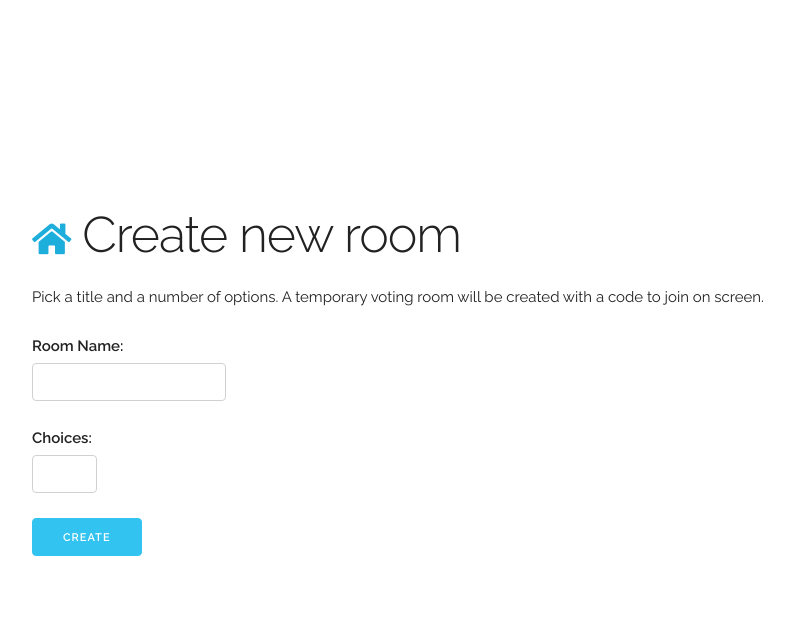
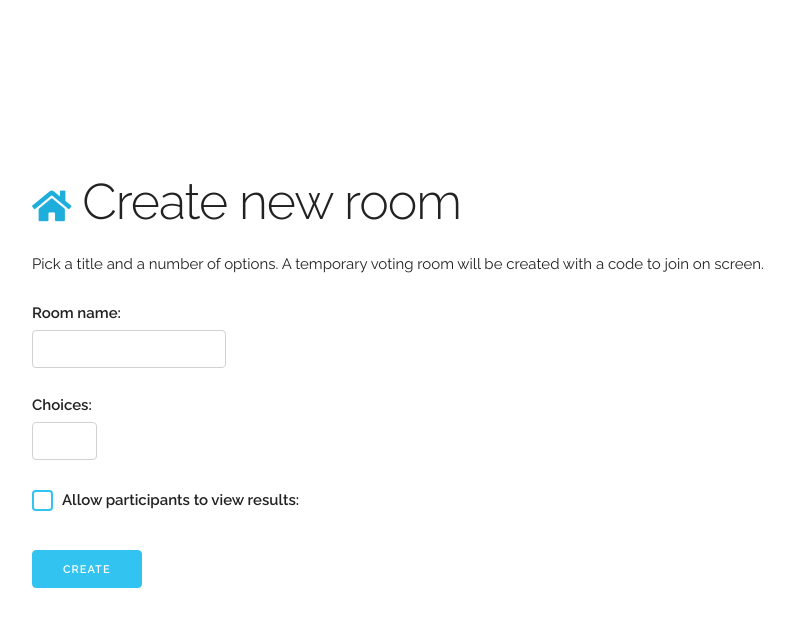
Before and after one commit to 0ffz/Clicky, a Django app: page /create/ in a window 1280 px wide. Shown: the top 627 px of the page, without its empty margins (128-922 px from the left). Run offline with Django 3.2, Linux system fonts and the light colour scheme; some libraries are stand-ins or nearby versions.

Commit message:
Added option for participants to view results

```diff
--- a/Clicky/forms.py
+++ b/Clicky/forms.py
@@ -3,8 +3,9 @@ from django.http import Http404
 
 
 class ClickyCreateForm(forms.Form):
-    room_text = forms.CharField(label='Room Name', max_length=20)
+    room_text = forms.CharField(label='Room name', max_length=20)
     num_choices = forms.IntegerField(label='Choices', min_value=2, max_value=10)
+    can_see_results = forms.BooleanField(label='Allow participants to view results', required=False)
 
 
 class ClickyJoinForm(forms.Form):
--- a/Clicky/models.py
+++ b/Clicky/models.py
@@ -4,10 +4,11 @@ from hashid_field import HashidAutoField
 
 
 class Room(models.Model):
-    id = HashidAutoField(primary_key=True, alphabet="0123456789ABCDEFGHIJKLMNOPQRSTUVWXYZ", min_length=4)
+    id = HashidAutoField(primary_key=True, alphabet="0123456789ABCDEFGHIJKLMNOPQRSTUVWXYZ", min_length=3)
     room_text = models.CharField(max_length=200)
     pub_date = models.DateTimeField('date published')
     reset_id = models.IntegerField(default=0)
+    can_see_results = models.BooleanField(default=False)
 
     def slug(self):
         return slugify(self.room_text)
--- /dev/null
+++ b/Clicky/static/create.css
@@ -0,0 +1,49 @@
+.checkbox-group {
+  display: flex;
+  align-items: center;
+  margin-bottom: 2em;
+  /* Checked */
+  /* Transition */ }
+  .checkbox-group input[type="checkbox"],
+  .checkbox-group input[type="radio"] {
+    position: absolute;
+    opacity: 0;
+    z-index: -1; }
+  .checkbox-group label {
+    position: relative;
+    margin-right: 1em;
+    padding-left: 2em;
+    padding-right: 1em;
+    line-height: 2;
+    cursor: pointer; }
+    .checkbox-group label:before {
+      box-sizing: border-box;
+      content: " ";
+      position: absolute;
+      top: 0.3em;
+      left: 0;
+      display: block;
+      width: 1.4em;
+      height: 1.4em;
+      border: 2px solid #33c3f0;
+      border-radius: .25em;
+      z-index: -1; }
+  .checkbox-group input[type="radio"] + label::before {
+    border-radius: 1em; }
+  .checkbox-group input[type="checkbox"]:checked + label,
+  .checkbox-group input[type="radio"]:checked + label {
+    padding-left: 2em;
+    color: white; }
+    .checkbox-group input[type="checkbox"]:checked + label:before,
+    .checkbox-group input[type="radio"]:checked + label:before {
+      top: 0;
+      width: 100%;
+      height: 2em;
+      background: #33c3f0; }
+  .checkbox-group label,
+  .checkbox-group label::before {
+    -webkit-transition: .25s all ease;
+    -o-transition: .25s all ease;
+    transition: .25s all ease; }
+
+/*# sourceMappingURL=create.css.map */
--- /dev/null
+++ b/Clicky/static/create.min.css
@@ -0,0 +1 @@
+.checkbox-group{display:flex;align-items:center;margin-bottom:2em}.checkbox-group input[type="checkbox"],.checkbox-group input[type="radio"]{position:absolute;opacity:0;z-index:-1}.checkbox-group label{position:relative;margin-right:1em;padding-left:2em;padding-right:1em;line-height:2;cursor:pointer}.checkbox-group label:before{box-sizing:border-box;content:" ";position:absolute;top:.3em;left:0;display:block;width:1.4em;height:1.4em;border:2px solid #33c3f0;border-radius:.25em;z-index:-1}.checkbox-group input[type="radio"]+label::before{border-radius:1em}.checkbox-group input[type="checkbox"]:checked+label,.checkbox-group input[type="radio"]:checked+label{padding-left:2em;color:white}.checkbox-group input[type="checkbox"]:checked+label:before,.checkbox-group input[type="radio"]:checked+label:before{top:0;width:100%;height:2em;background:#33c3f0}.checkbox-group label,.checkbox-group label::before{-webkit-transition:.25s all ease;-o-transition:.25s all ease;transition:.25s all ease}
--- /dev/null
+++ b/Clicky/static/create.scss
@@ -0,0 +1,63 @@
+$blue: #33c3f0;
+
+.checkbox-group {
+  display: flex;
+  align-items: center;
+  margin-bottom: 2em;
+
+  input[type="checkbox"],
+  input[type="radio"] {
+    position: absolute;
+    opacity: 0;
+    z-index: -1;
+  }
+
+  label {
+    position: relative;
+    margin-right: 1em;
+    padding-left: 2em;
+    padding-right: 1em;
+    line-height: 2;
+    cursor: pointer;
+
+    &:before {
+      box-sizing: border-box;
+      content: " ";
+      position: absolute;
+      top: 0.3em;
+      left: 0;
+      display: block;
+      width: 1.4em;
+      height: 1.4em;
+      border: 2px solid $blue;
+      border-radius: .25em;
+      z-index: -1;
+    }
+  }
+
+  input[type="radio"] + label::before {
+    border-radius: 1em;
+  }
+
+  /* Checked */
+  input[type="checkbox"]:checked + label,
+  input[type="radio"]:checked + label {
+    padding-left: 2em;
+    color: white;
+
+    &:before {
+      top: 0;
+      width: 100%;
+      height: 2em;
+      background: $blue;
+    }
+  }
+
+  /* Transition */
+  label,
+  label::before {
+    -webkit-transition: .25s all ease;
+    -o-transition: .25s all ease;
+    transition: .25s all ease;
+  }
+}
--- a/Clicky/templates/clicky/create.html
+++ b/Clicky/templates/clicky/create.html
@@ -1,5 +1,9 @@
 {% extends 'clicky/base.html' %}
 {% block title %}Clicky - Create{% endblock %}
+{% load static %}
+{% block head %}
+    <link rel="stylesheet" type="text/css" href="{% static 'create.css' %}">
+{% endblock %}
 
 {% block content %}
     <h1><a class="home" href={% url 'clicky:index' %}><i class="fas fa-home"></i></a> Create new room</h1>
@@ -14,6 +18,11 @@
             {{ form.num_choices.label_tag }}
             {{ form.num_choices }}
         </div>
+        <div class="fieldWrapper checkbox-group">
+            {{ form.can_see_results }}
+            {{ form.can_see_results.label_tag }}
+        </div>
+
         <input class="button-primary" type="submit" value="Create">
         {{ form.captcha }}
     </form>
--- a/Clicky/templates/clicky/detail.html
+++ b/Clicky/templates/clicky/detail.html
@@ -33,7 +33,7 @@
         </div>
         <br><br>
         <input id="vote" class="button-primary" type="submit" value="Vote">
-        {% if request.session|is_room_admin:room.id %}
+        {% if room.can_see_results or request.session|is_room_admin:room.id %}
             <a id="results" class="button button-secondary" href="{% url 'clicky:results' room.id room.slug %}">View
                 Results</a>
         {% endif %}
--- a/Clicky/views.py
+++ b/Clicky/views.py
@@ -35,7 +35,6 @@ class DetailView(generic.DetailView):
     error_message = None
 
     def get(self, request, *args, **kwargs):
-
         return super(DetailView, self).get(request, *args, **kwargs)
 
     def get_object(self):
@@ -57,7 +56,9 @@ def create(request):
         if form.is_valid():
             room_text = form.cleaned_data['room_text']
             num_choices = form.cleaned_data['num_choices']
-            room = Room(room_text=room_text, pub_date=timezone.now())
+            can_see_results = form.cleaned_data['can_see_results']
+            room = Room(room_text=room_text, pub_date=timezone.now(), can_see_results=can_see_results)
+            # room = Room(room_text=room_text, pub_date=timezone.now())
             room.save()
 
             for x in range(num_choices):
@@ -73,34 +74,32 @@ def create(request):
 
 def vote(request, room_id, slug):
     room = validate_or_404(room_id, slug)
-    try:
-        selected_choice = room.choice_set.get(pk=request.POST['choice'])
-    except (KeyError, Choice.DoesNotExist):
-        # Redisplay the room voting form.
+    if request.method == 'POST':
+        error_message = ""
+        try:
+            selected_choice = room.choice_set.get(pk=request.POST['choice'])
+        except (KeyError, Choice.DoesNotExist):
+            error_message = "You didn't select a choice."
+        else:
+            vote_key = 'voted' + str(room_id)
+            if vote_key in request.session and request.session[vote_key] == room.reset_id:
+                error_message = "You already voted!"
+            else:
+                request.session[vote_key] = room.reset_id
+                selected_choice.votes += 1
+                selected_choice.save()
+                error_message = "Voted successfully!"
         return render(request, 'clicky/detail.html', {
             'room': room,
-            'error_message': "You didn't select a choice.",
+            'error_message': error_message,
         })
-    else:
-        vote_key = 'voted' + str(room_id)
-        if vote_key in request.session and request.session[vote_key] == room.reset_id:
-            return render(request, 'clicky/detail.html', {
-                'room': room,
-                'error_message': "You already voted!",
-            })
-        request.session[vote_key] = room.reset_id
-
-        selected_choice.votes += 1
-        selected_choice.save()
-        return render(request, 'clicky/detail.html', {
-            'room': room,
-            'error_message': "Voted successfully!",
-        })
+    elif request.method == 'GET':
+        return render(request, 'clicky/detail.html', {'room': room})
 
 
 def results(request, room_id, slug):
     room = validate_or_404(room_id, slug)
-    if get_room_admin(room_id) in request.session:
+    if (get_room_admin(room_id) in request.session) or room.can_see_results:
         request.session.set_expiry(43200)  # access expires in 12 hours
         return render(request, 'clicky/results.html', {'room': room})
     return HttpResponseForbidden()
@@ -108,7 +107,7 @@ def results(request, room_id, slug):
 
 def results_data(request, room_id, slug):
     room = validate_or_404(room_id, slug)
-    if get_room_admin(room_id) in request.session:
+    if (get_room_admin(room_id) in request.session) or room.can_see_results:
         room = Room.objects.get(pk=room_id)
         votes = []
         for choice in room.choice_set.order_by("id").iterator():
```
Also changed, not shown: Clicky/templates/clicky/results.html (+20 -12 lines), Clicky/migrations/0009_auto_20200103_1211.py (added), Clicky/migrations/0010_room_can_see_results.py (added), 1 other file.
